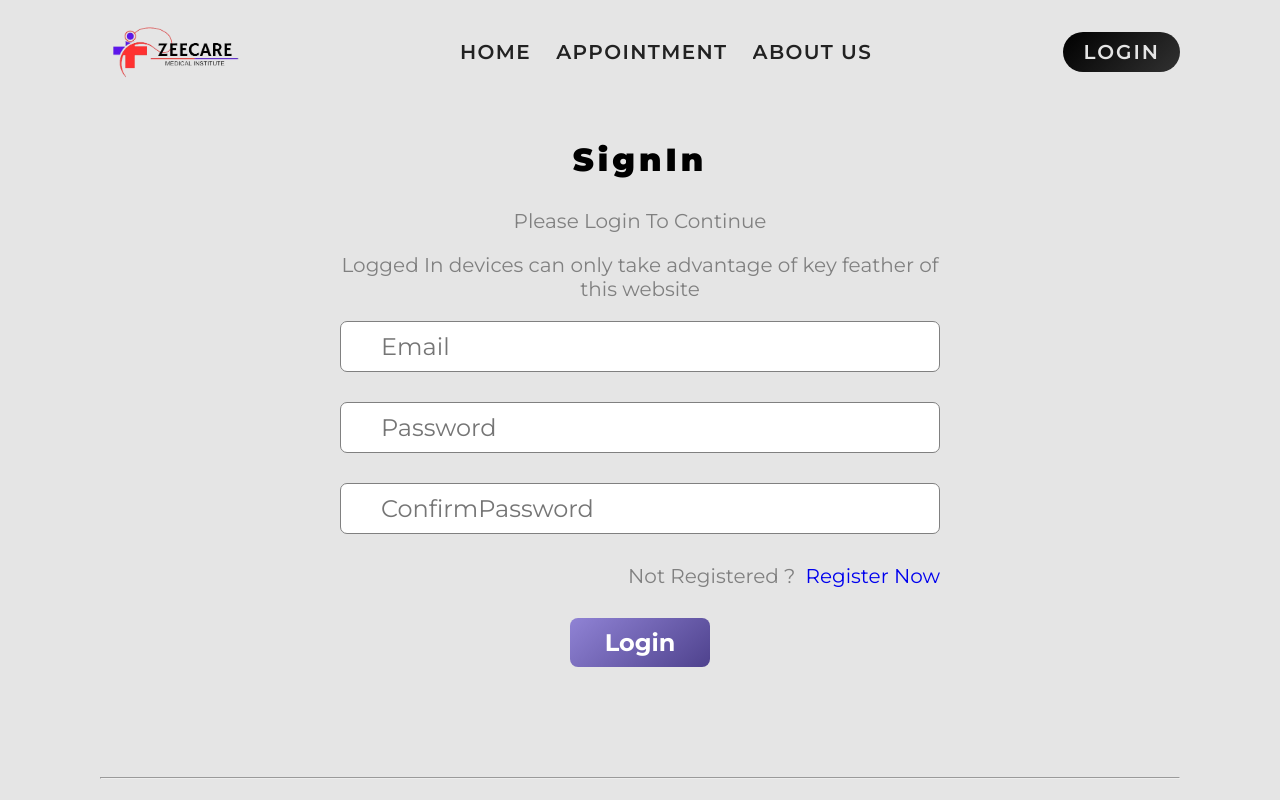
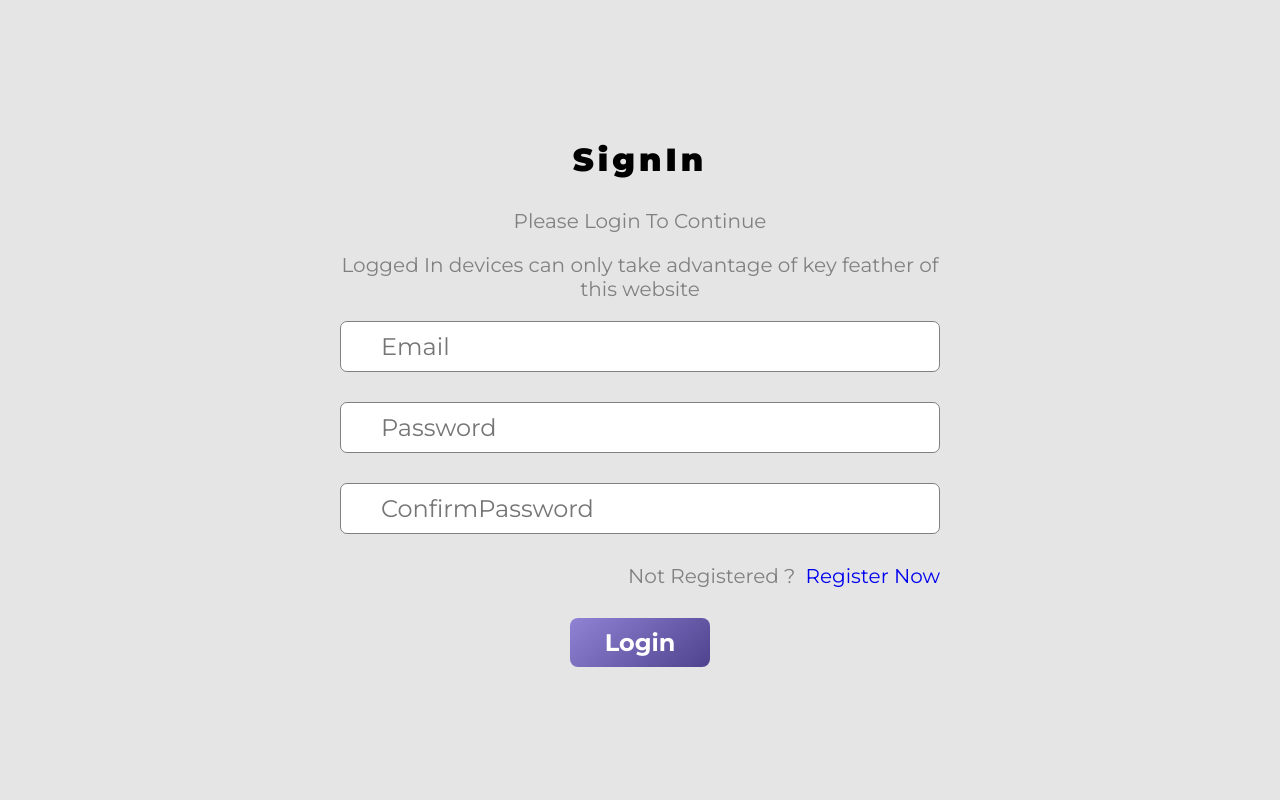
Before and after one commit to vikashah007/hospital_frontend, a React (Vite) app: page /login in a window 1280 px wide. Shown: the top 800 px of the page. Built offline with nearby package versions, Linux system fonts and the light colour scheme; no server answers.

Commit message:
third commit

```diff
--- a/src/App.jsx
+++ b/src/App.jsx
@@ -31,7 +31,6 @@ const App = () => {
   return (
     <div>
       <Router>
-      <Navbar></Navbar>
         <Routes>
           <Route path="/" element={<Home/>}/>
           <Route path="/appointment" element={<Appointment/>}/>
@@ -39,8 +38,6 @@ const App = () => {
           <Route path="/login" element={<Loginpage/>}/>
           <Route path="/register" element={<Register/>}/>
         </Routes>
-        <Footer/>
-        <ToastContainer position="top-center"/>
       </Router>
     </div>
   );
```
